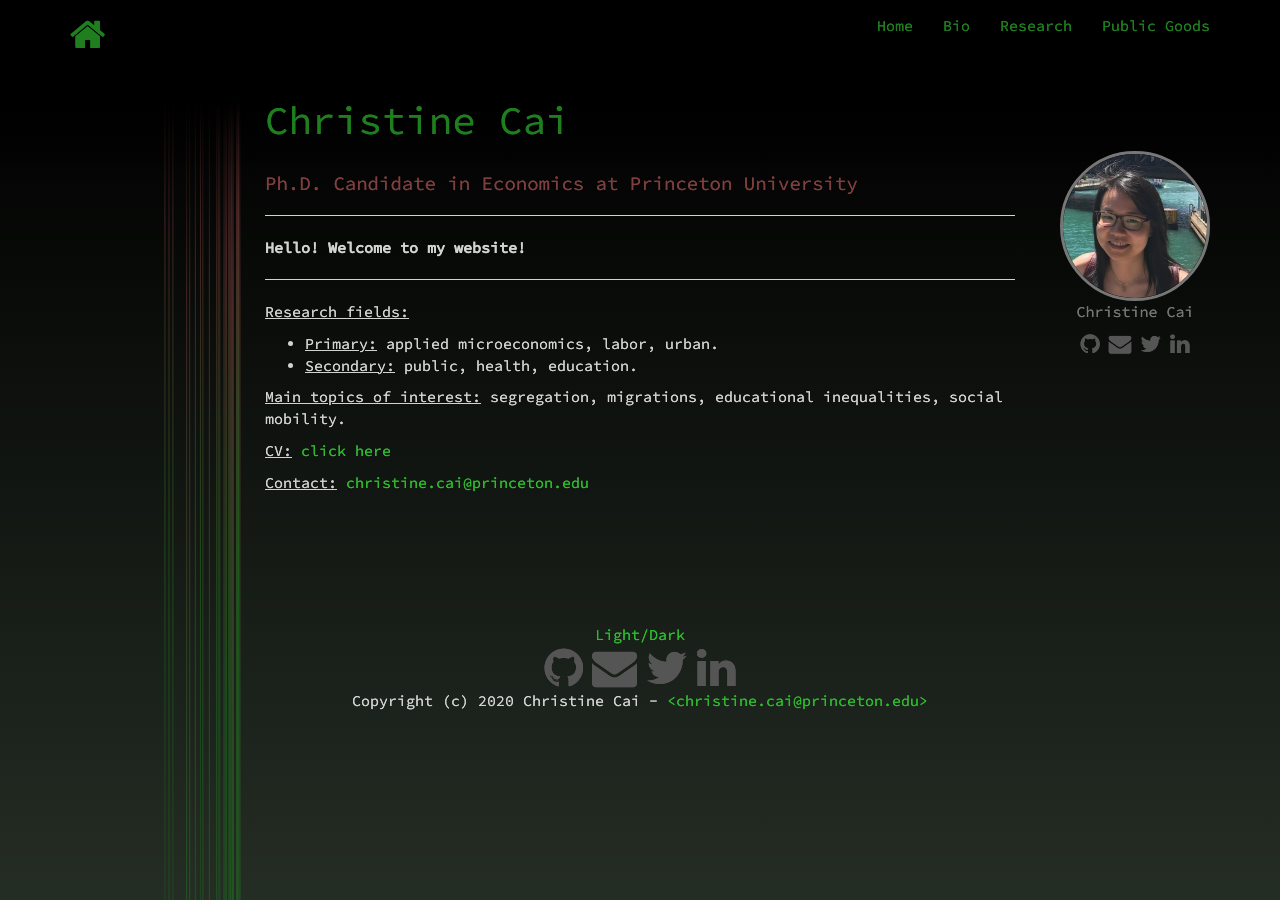
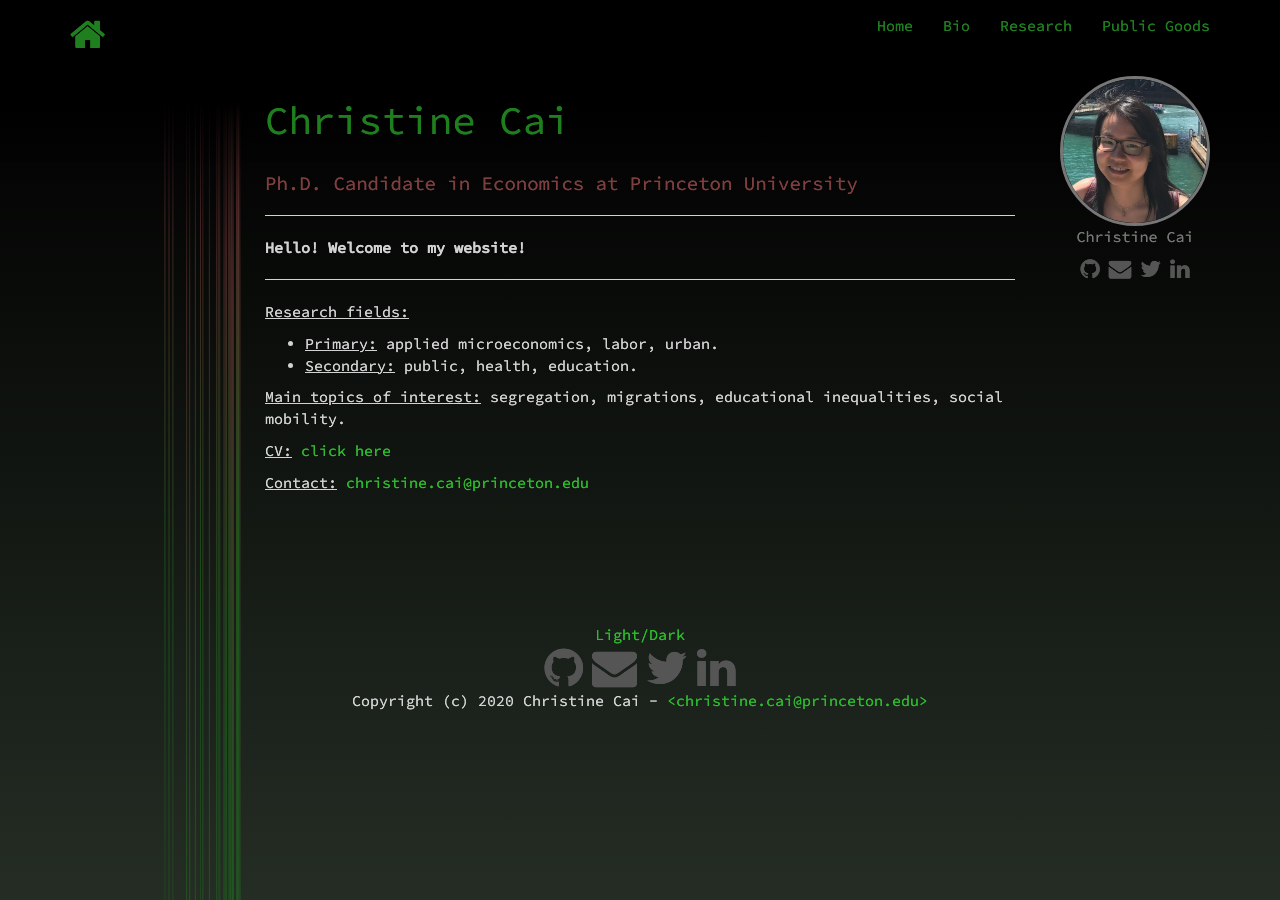
Before and after one commit to christinecai/website, a Jekyll site: the page built from index.md, in a window 1280 px wide. Built offline with Jekyll 4.4.1, drawn with Linux system fonts in a browser that asks for light colours; nearby versions of some CDN libraries.

Commit message:
Update default.html

```diff
--- a/_layouts/default.html
+++ b/_layouts/default.html
@@ -35,13 +35,13 @@
             <h1 class="h1-strip" style="padding-bottom:1em; margin-bottom: 0;"></h1>
           </div>
           <div class="page-separator visible-xs">
-            <h1 class="h1-strip" style="padding-bottom:1em; margin-bottom: 0;"></h1>
+            <h1 class="h1-strip" style="padding-bottom:2em; margin-bottom: 0;"></h1>
           </div>
           <h1 class="post-title page-title" id="title"><a href="#title">{{ page.title }}</a></h1>
           {{ content }}
         </div>
         <div class="col-sm-2">
-          <div class="pane-separator hidden-xs" style="margin-bottom:10em;"></div>
+          <div class="pane-separator hidden-xs" style="margin-bottom:5em;"></div>
           <div class="pane-separator visible-xs" style="margin-bottom:5em;"></div>
           <div class="right-pane" style="margin-left: 1em;">
             {% if site.avatar == true %}
```
